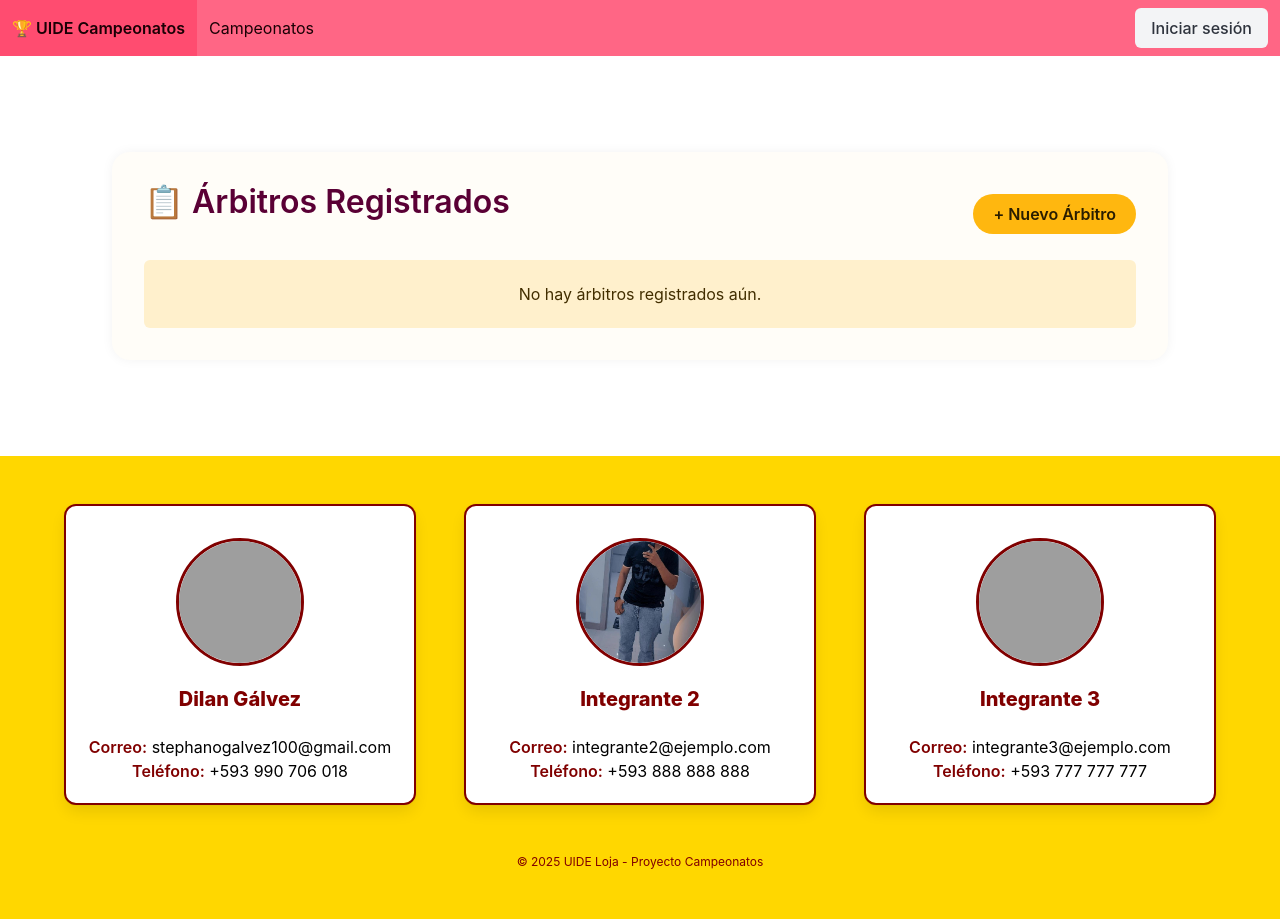
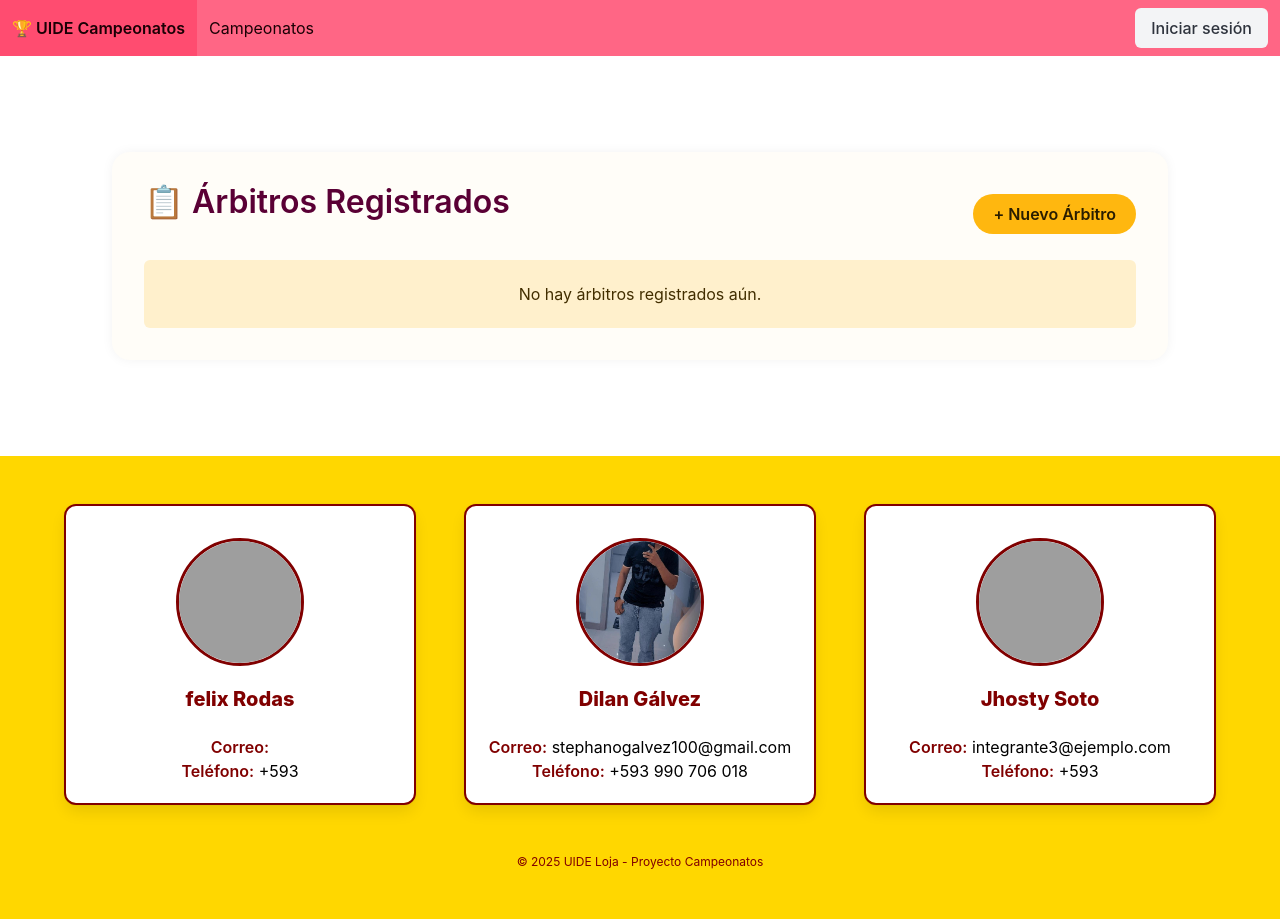
Before and after one commit to Dilan-DS/Campeonatos-UIDE, a Django app: page /arbitros/ in a window 1280 px wide. Run offline with Django 5.2, Linux system fonts and the light colour scheme; data that the repository does not hold is empty; some libraries are stand-ins or nearby versions; grey boxes are pictures that could not be loaded.

Commit message:
agregando nombre al footer

```diff
--- a/CampeonatosUIDE/core/templates/comun/footer.html
+++ b/CampeonatosUIDE/core/templates/comun/footer.html
@@ -23,14 +23,14 @@
 
           <div style="margin-top: 1rem;">
             <!-- Datos del integrante -->
-            <p class="title is-5" style="color: #800000;">Dilan Gálvez</p>
+            <p class="title is-5" style="color: #800000;">felix Rodas</p>
             <p>
               <strong style="color: #800000;">Correo:</strong>
-              <span style="color: #000;">stephanogalvez100@gmail.com</span>
+              <span style="color: #000;"></span>
             </p>
             <p>
               <strong style="color: #800000;">Teléfono:</strong>
-              <span style="color: #000;">+593 990 706 018</span>
+              <span style="color: #000;">+593 </span>
             </p>
           </div>
         </div>
@@ -44,9 +44,9 @@
               style="width: 128px; height: 128px; object-fit: cover; border: 3px solid #800000; margin-bottom: 1rem;">
           </figure>
           <div style="margin-top: 1rem;">
-            <p class="title is-5" style="color: #800000;">Integrante 2</p>
-            <p><strong style="color: #800000;">Correo:</strong> <span style="color: #000;">integrante2@ejemplo.com</span></p>
-            <p><strong style="color: #800000;">Teléfono:</strong> <span style="color: #000;">+593 888 888 888</span></p>
+            <p class="title is-5" style="color: #800000;">Dilan Gálvez</p>
+            <p><strong style="color: #800000;">Correo:</strong> <span style="color: #000;">stephanogalvez100@gmail.com</span></p>
+            <p><strong style="color: #800000;">Teléfono:</strong> <span style="color: #000;">+593 990 706 018</span></p>
           </div>
         </div>
       </div>
@@ -59,9 +59,9 @@
               style="width: 128px; height: 128px; object-fit: cover; border: 3px solid #800000; margin-bottom: 1rem;">
           </figure>
           <div style="margin-top: 1rem;">
-            <p class="title is-5" style="color: #800000;">Integrante 3</p>
+            <p class="title is-5" style="color: #800000;">Jhosty Soto</p>
             <p><strong style="color: #800000;">Correo:</strong> <span style="color: #000;">integrante3@ejemplo.com</span></p>
-            <p><strong style="color: #800000;">Teléfono:</strong> <span style="color: #000;">+593 777 777 777</span></p>
+            <p><strong style="color: #800000;">Teléfono:</strong> <span style="color: #000;">+593 </span></p>
           </div>
         </div>
       </div>
```
